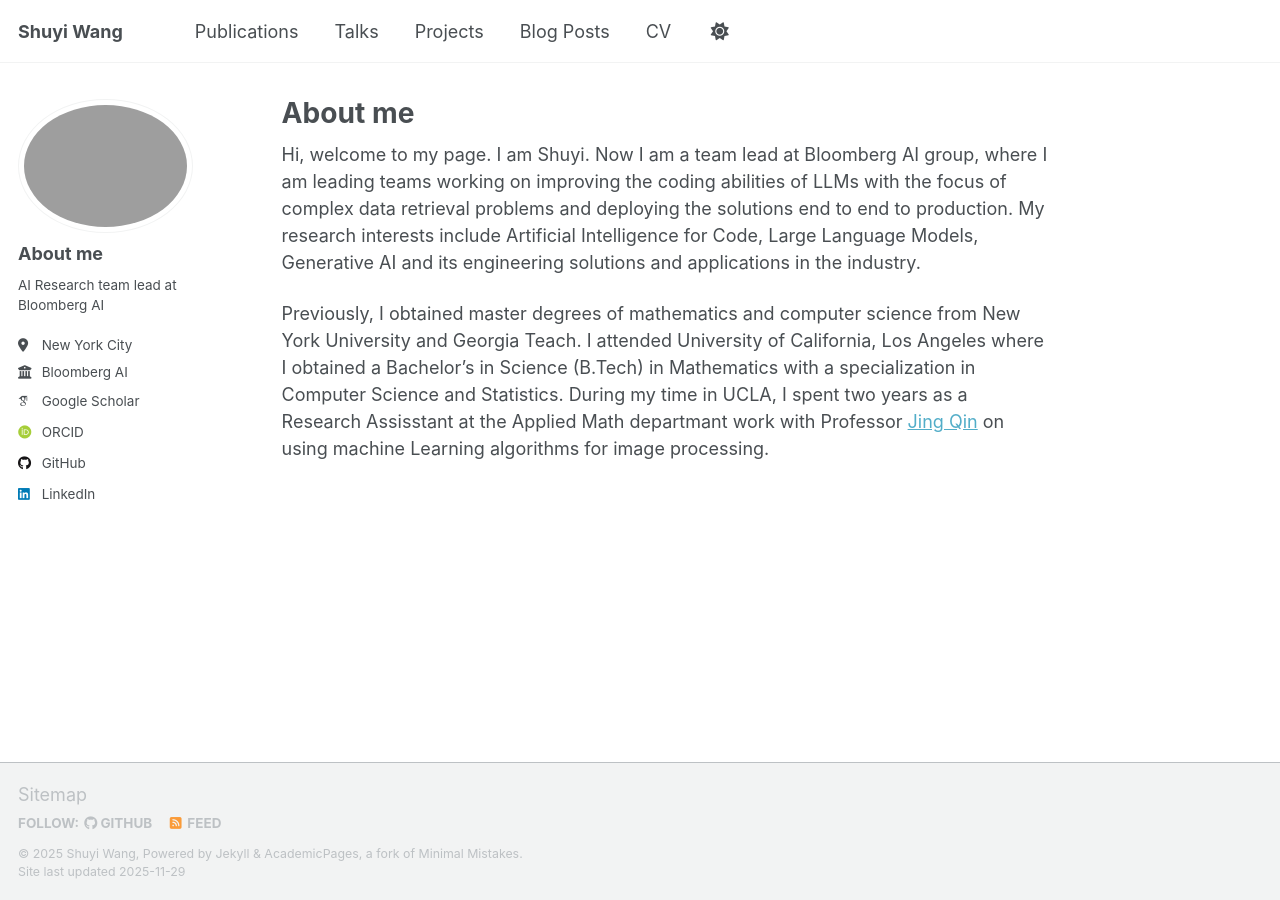
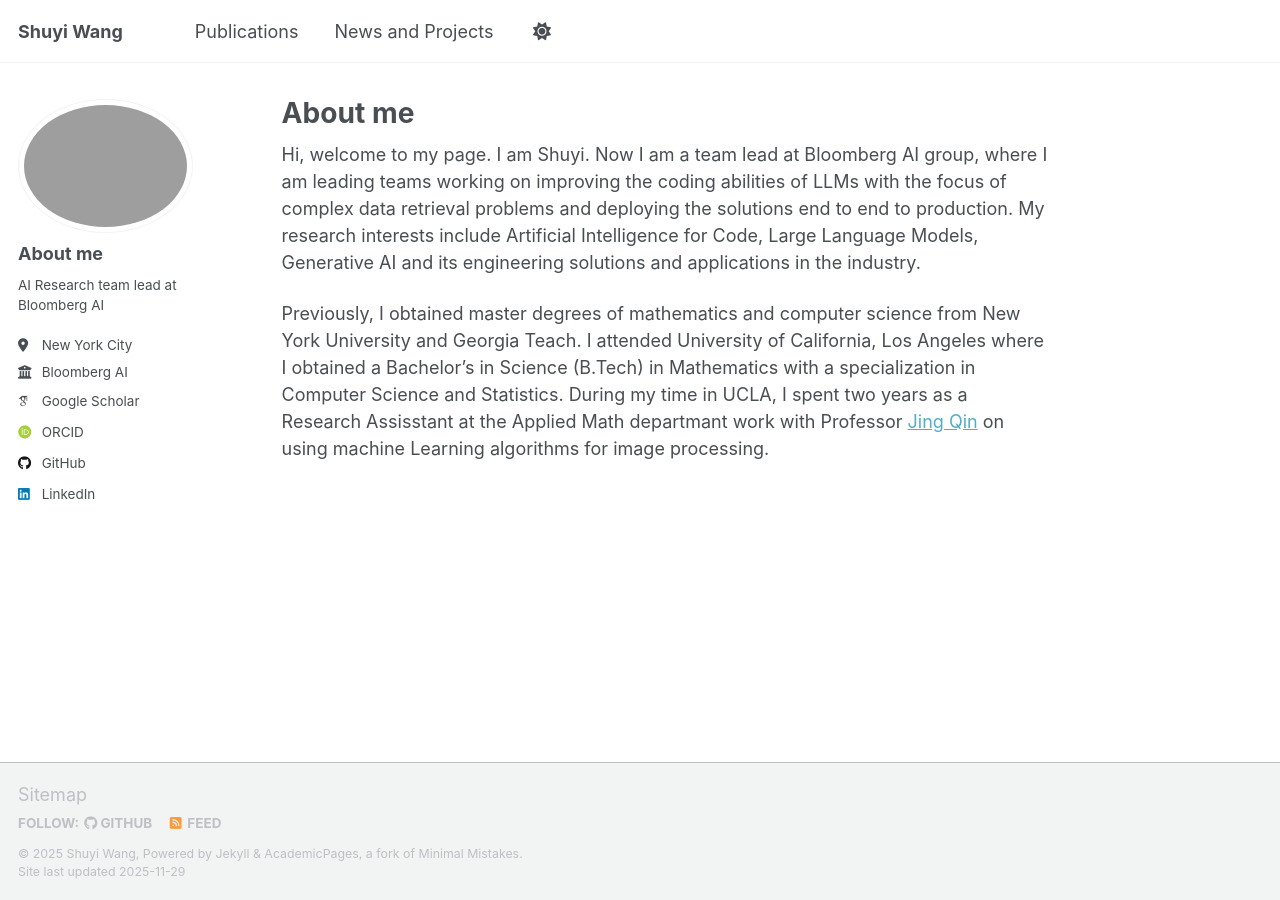
Before and after one commit to Sophie8/Sophie8.github.io, a Jekyll site: the page built from _pages/about.md, in a window 1280 px wide. Built offline with Jekyll 4.4.1, drawn with Linux system fonts in a browser that asks for light colours; some web fonts are replaced; a script that is not in the unit is left out.

Commit message:
Update navigation links in navigation.yml

```diff
--- a/_data/navigation.yml
+++ b/_data/navigation.yml
@@ -11,14 +11,5 @@ main:
   - title: "Publications"
     url: /publications/
 
-  - title: "Talks"
-    url: /talks/
-
-  - title: "Projects"
+  - title: "News and Projects"
     url: /portfolio/
-
-  - title: "Blog Posts"
-    url: /year-archive/
-
-  - title: "CV"
-    url: /cv/
```
